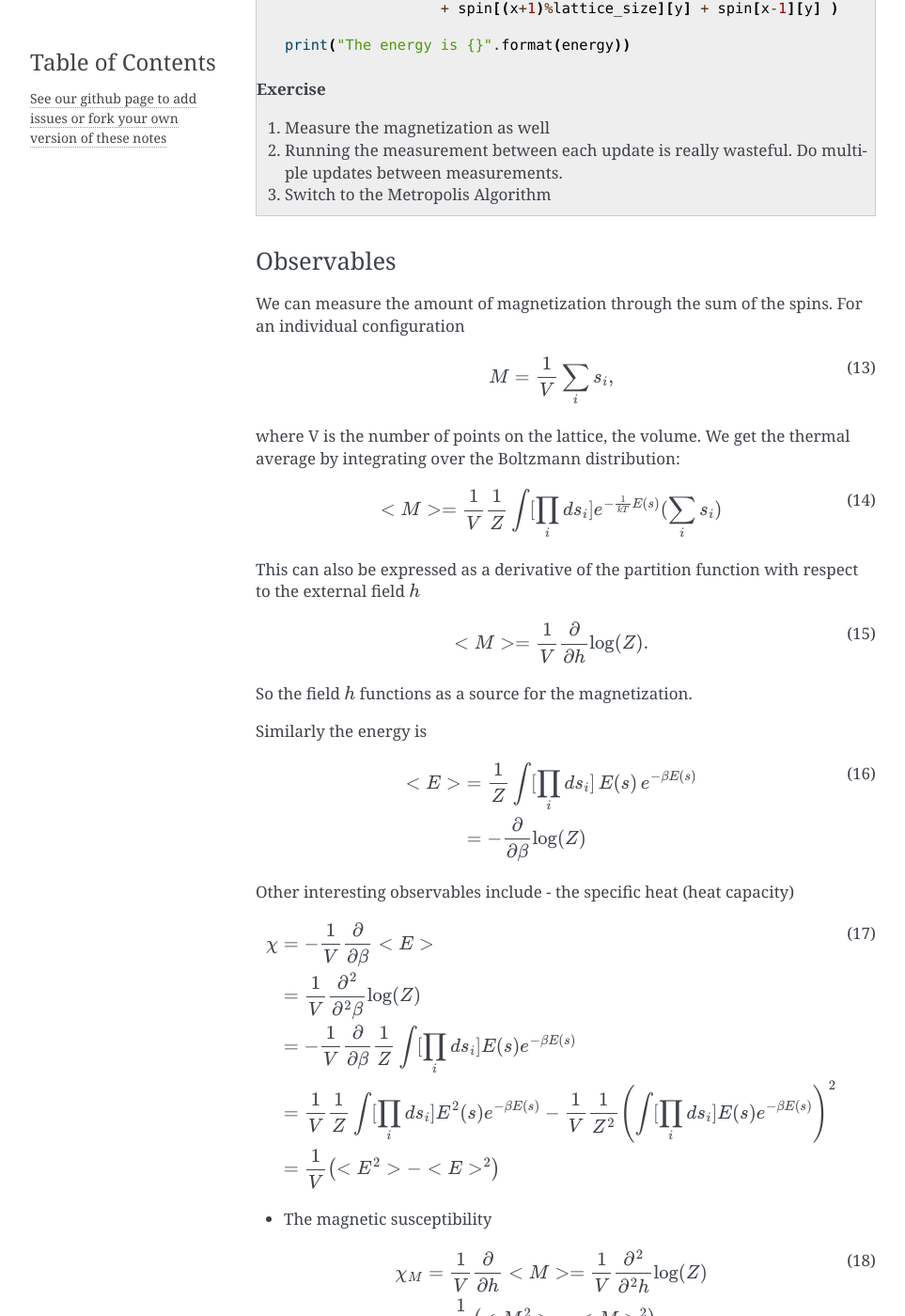
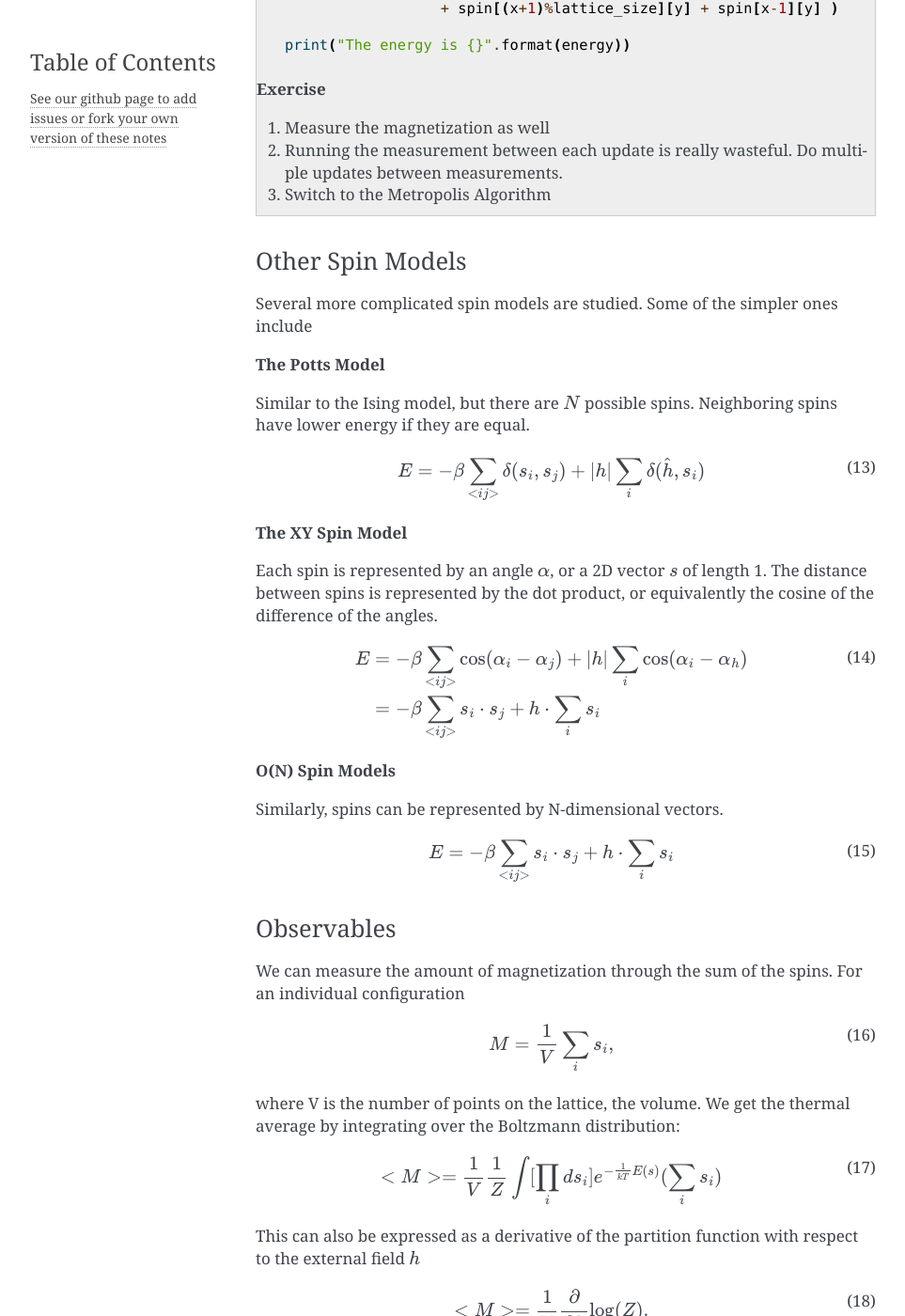
Before and after one commit to rantahar/Lattice-Field-Theory, a Sphinx documentation site: the page built from source/index.rst, in a window 1280 px wide and 1400 px high, scrolled down 6163 px. Shown: the whole window at 94% size, without its empty margins (148-1111 px from the left). Built offline with Sphinx 7.4.7, drawn with Linux system fonts in a browser that asks for light colours; pages that are not in the unit, such as notebooks, are missing from menus; some of the changed text lies outside the part shown.

Commit message:
Add list of other spin models

```diff
--- a/source/index.rst
+++ b/source/index.rst
@@ -330,6 +330,45 @@ continuous parameters.
    2. Running the measurement between each update is really wasteful.
       Do multiple updates between measurements.
    3. Switch to the Metropolis Algorithm
+
+
+
+
+Other Spin Models
+------------------
+
+Several more complicated spin models are studied. Some of the simpler ones include
+
+**The Potts Model**
+
+Similar to the Ising model, but there are :math:`N` possible spins. Neighboring spins have
+lower energy if they are equal.
+
+.. math::
+   E = -\beta\sum_{<ij>} \delta(s_{i},s_{j}) + |h| \sum_{i} \delta(\hat h, s_{i})
+   :label:
+
+
+**The XY Spin Model**
+
+Each spin is represented by an angle :math:`\alpha`, or a 2D vector :math:`s` of length 1.
+The distance between spins is represented by the dot product, or equivalently the cosine
+of the difference of the angles.
+
+.. math::
+   E &= -\beta\sum_{<ij>} \cos( \alpha_i - \alpha_j ) + |h| \sum_{i} \cos( \alpha_i - \alpha_h )\\
+     &= -\beta\sum_{<ij>} s_{i} \cdot s_{j} + h \cdot \sum_{i} s_{i}
+   :label:
+
+
+**O(N) Spin Models**
+
+Similarly, spins can be represented by N-dimensional vectors.
+
+.. math::
+   E = -\beta\sum_{<ij>} s_{i} \cdot s_{j} + h \cdot \sum_{i} s_{i}
+   :label:
+
 
 
 
```
